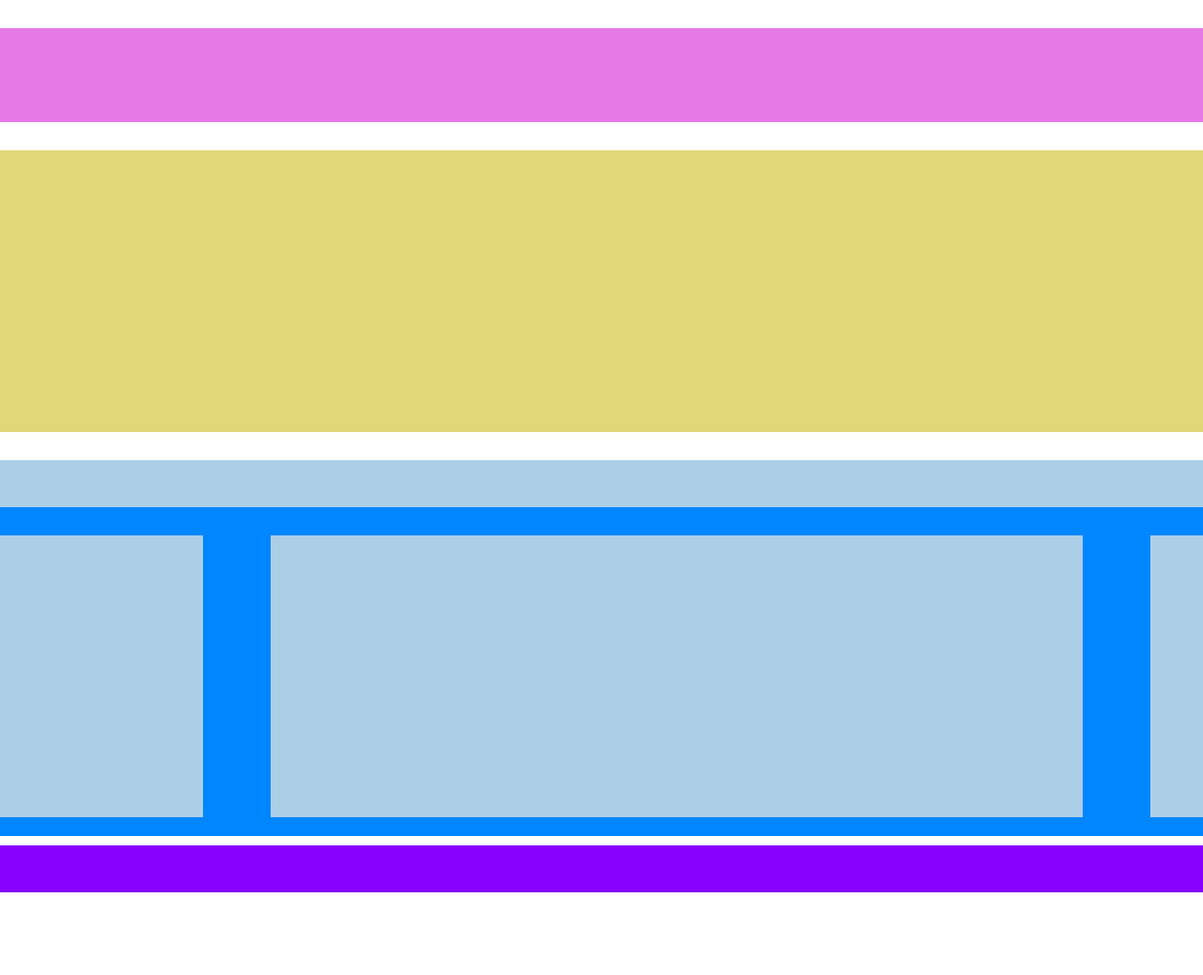
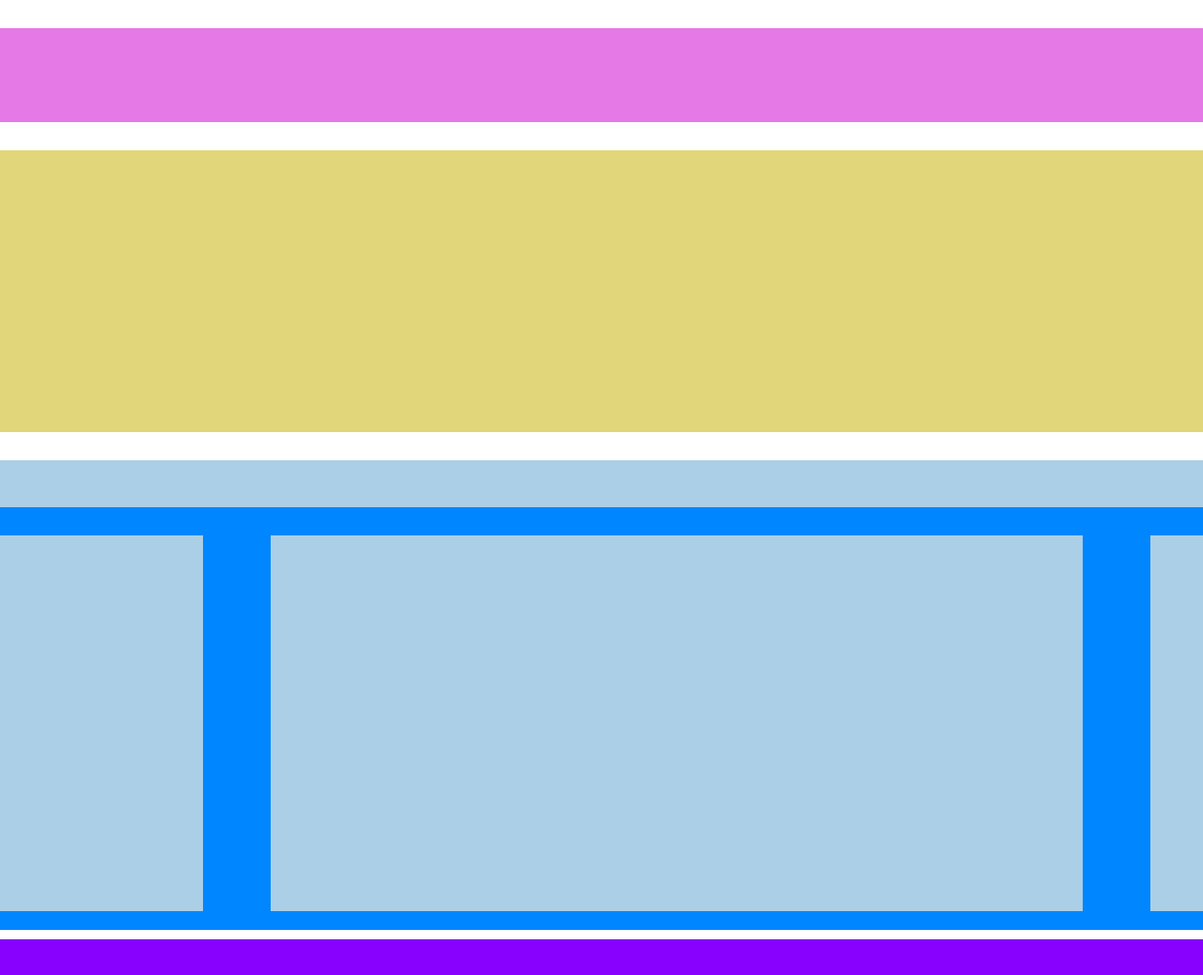
Before and after one commit to GabriPini/htmlcss-struttura-wp, a plain HTML site: page index.html in a window 1280 px wide. Shown: the top 1038 px of the page at 94% size. Before the commit the page ends 950 px from the top, so only its background shows below. Drawn offline with Linux system fonts and the light colour scheme.

Commit message:
fix and final commit

```diff
--- a/css/style.css
+++ b/css/style.css
@@ -23,7 +23,7 @@ height: 100px;
 background-color: var(--headercolor);
 }
 main{
-    height: 700px;
+    height: 800px;
 
 
 
@@ -54,7 +54,7 @@ main{
 }
 
 .row{
-    height: 400px;
+    height: 500px;
     width: 100%;
     background-color: var(--bottomMainBg);
 }
@@ -70,19 +70,20 @@ main{
 .col-g{
     margin-top: 30px;
     float: left;
+    height:400px ;
 
 }
 
 .col{
     background-color: var(--bottomMaincolor);
     width: 15%;
-    height:300px ;
+
 
 }
 .col-g{
     background-color: var(--bottomMaincolor);
     width: 60%;
-    height:300px ;
+
     margin: 30px 5%;
 
 }
```
